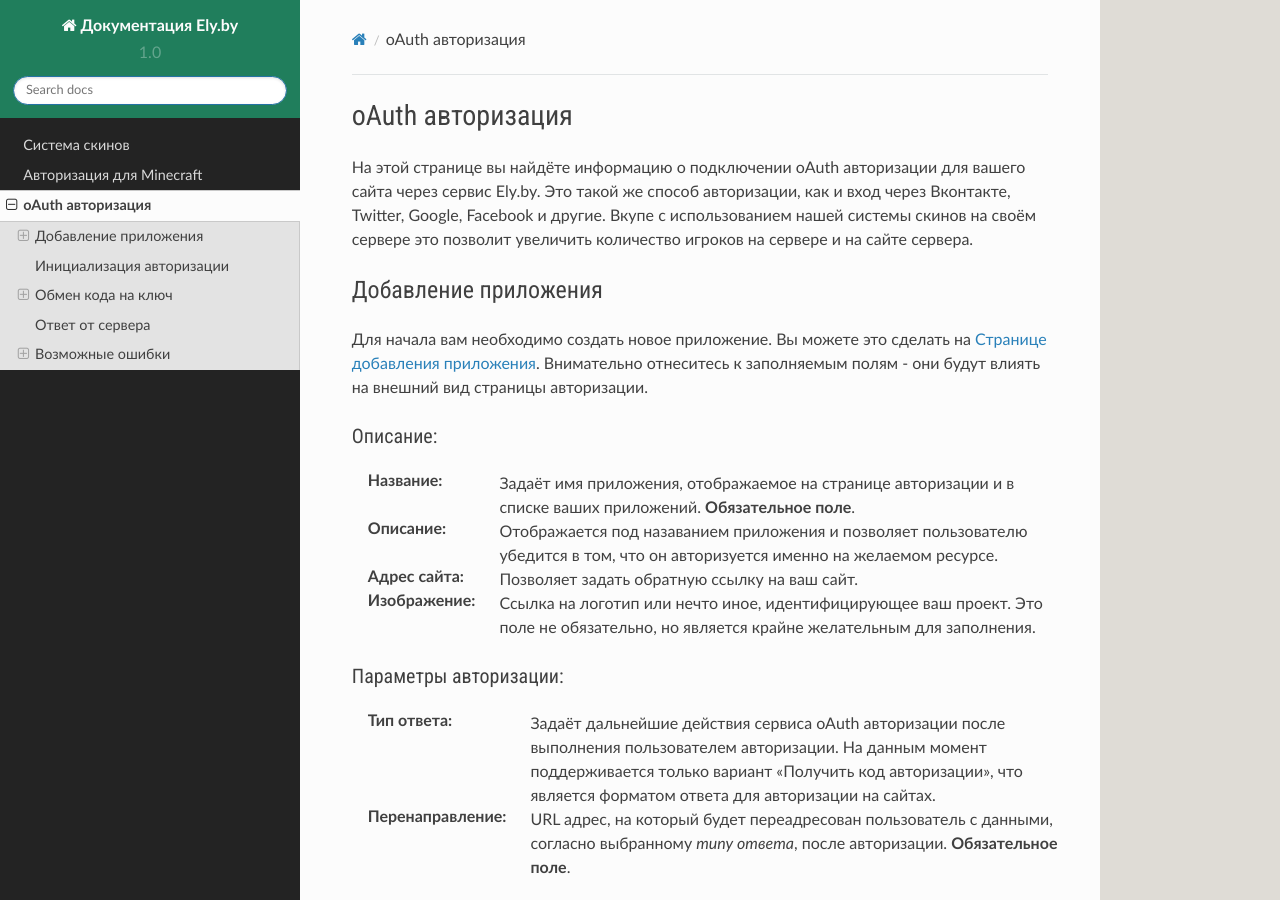
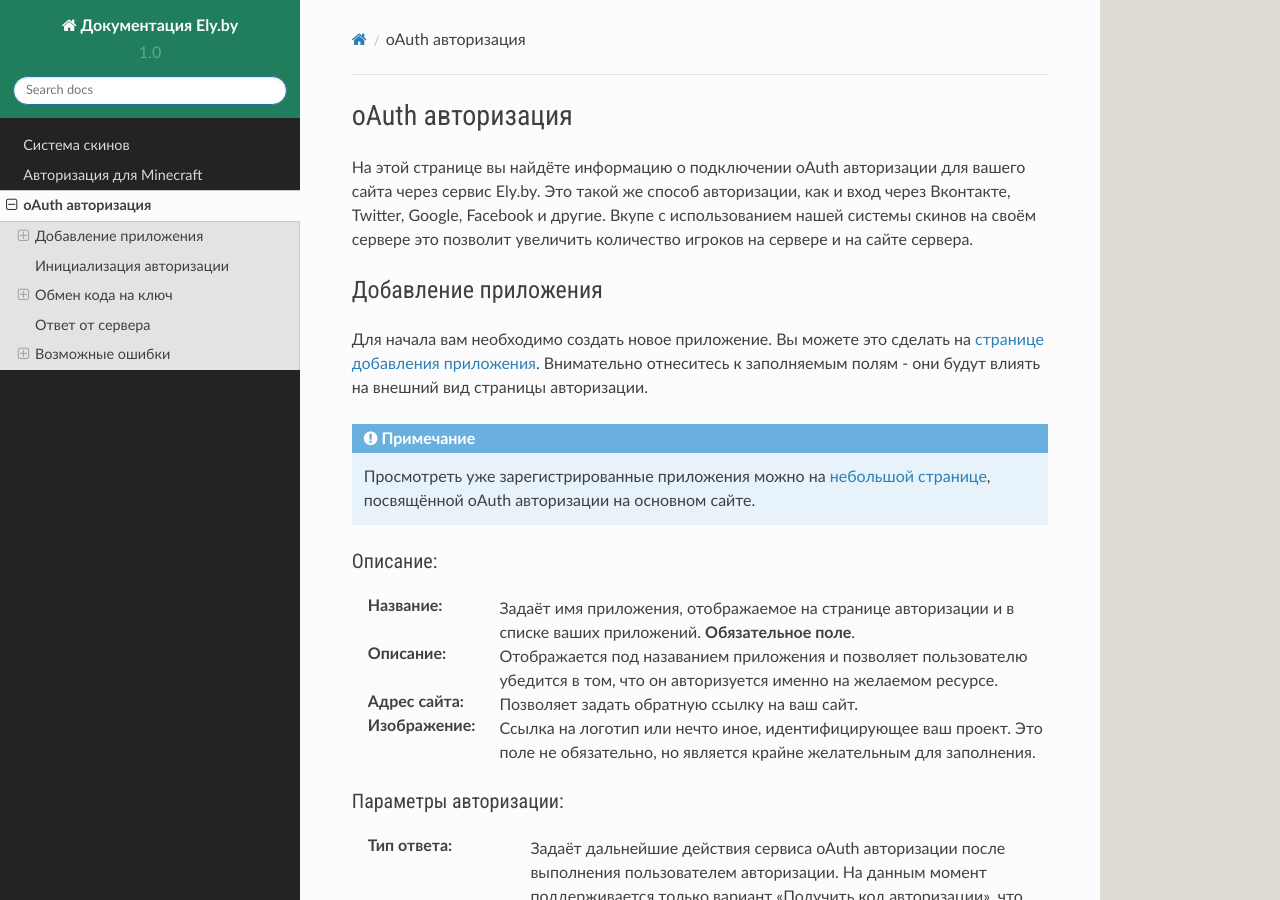
Before and after one commit to elyby/docs, a Sphinx documentation site: the page built from source/oauth.rst, in a window 1280 px wide and 900 px high. Built offline with Sphinx 7.4.7 and the Read the Docs theme 2.0.0, drawn with Linux system fonts in a browser that asks for light colours.

Commit message:
Исправлены ссылки на основной сайт

```diff
--- a/source/oauth.rst
+++ b/source/oauth.rst
@@ -8,8 +8,11 @@
 Добавление приложения
 =====================
 
-Для начала вам необходимо создать новое приложение. Вы можете это сделать на `Странице добавления приложения <http://ely.by/auth/add>`_.
+Для начала вам необходимо создать новое приложение. Вы можете это сделать на `странице добавления приложения <http://ely.by/oauth/add>`_.
 Внимательно отнеситесь к заполняемым полям - они будут влиять на внешний вид страницы авторизации.
+
+.. note:: Просмотреть уже зарегистрированные приложения можно на `небольшой странице <http://ely.by/oauth>`_, посвящённой oAuth авторизации
+          на основном сайте.
 
 Описание:
 ~~~~~~~~~
@@ -54,8 +57,8 @@
 
    <a href="<ваша_ссылка>">Войти через Ely.by</a>
 
-По нажатию на ссылку, `если всё в порядке </oauth.html#auth-start>`_, пользователь попадёт на нашу страницу авторизации, где будут представлены данные вашего приложения,
-указанные при его регистрации.
+По нажатию на ссылку, `если всё в порядке </oauth.html#auth-start>`_, пользователь попадёт на нашу страницу авторизации,
+где будут представлены данные вашего приложения, указанные при его регистрации.
 
 После успешного завершения процедуры авторизации, пользователь будет перенаправлен на страницу **перенаправления после авторизации** (redirect_uri).
 
```
